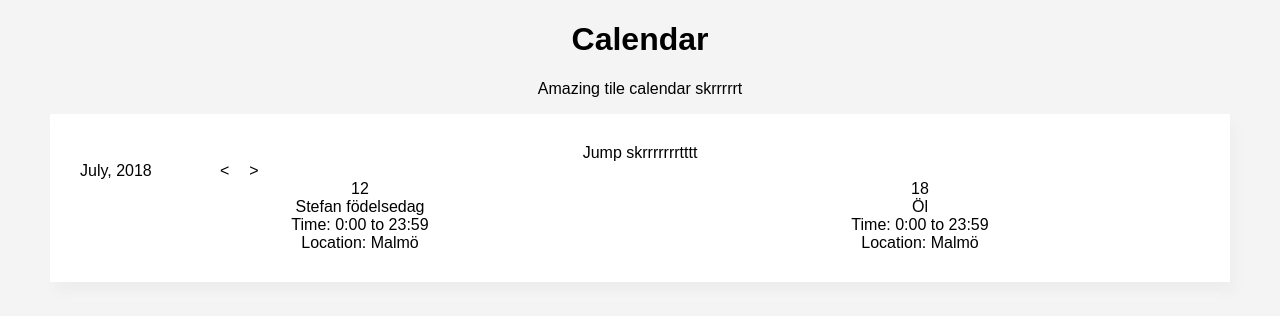
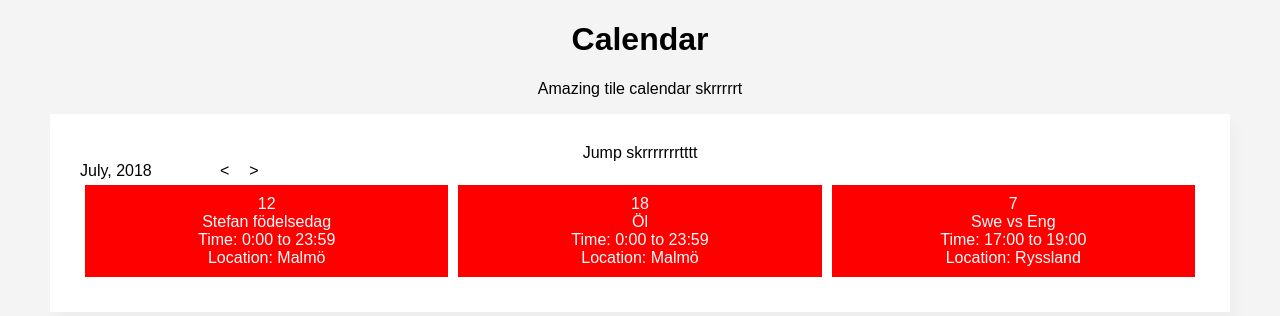
Before and after one commit to stefangeneralao/tile-calendar, a React (Create React App) app: page / in a window 1280 px wide. Shown: the top 316 px of the page. Built offline with nearby package versions, Linux system fonts and the light colour scheme.

Commit message:
Design fixes

```diff
--- a/src/App.css
+++ b/src/App.css
@@ -71,4 +71,8 @@ html, body {
 
 .DayTile {
   flex: 1 1 200px;
+  background-color: red;
+  padding: 10px;
+  margin: 5px;
+  color: white;
 }
--- a/src/App.js
+++ b/src/App.js
@@ -38,7 +38,14 @@ class App extends Component {
           dateEnd: new Date('July 18, 2018, 23:59:59'),
           location: 'Malmö',
           details: 'Öl å sånt',
-        },
+        },{
+          id: uuid(),
+          title: 'Swe vs Eng',
+          dateStart: new Date('July 07, 2018, 17:00:00'),
+          dateEnd: new Date('July 07, 2018, 19:00:00'),
+          location: 'Ryssland',
+          details: 'Fotboll å ölkorv',
+        }
       ]
     }
   }
```
Also changed, not shown: src/components/DayTile/index.js (line endings or trailing spaces).
